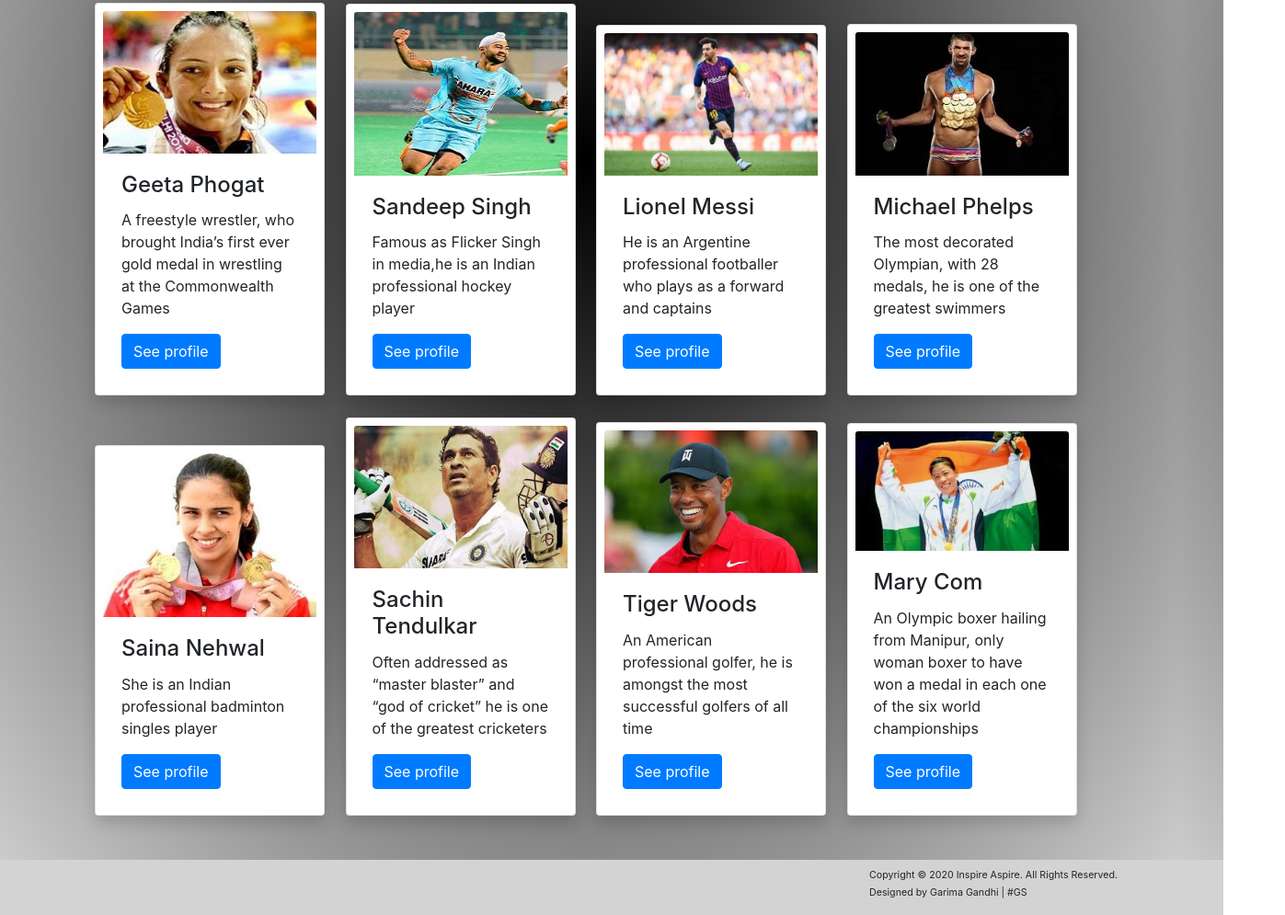
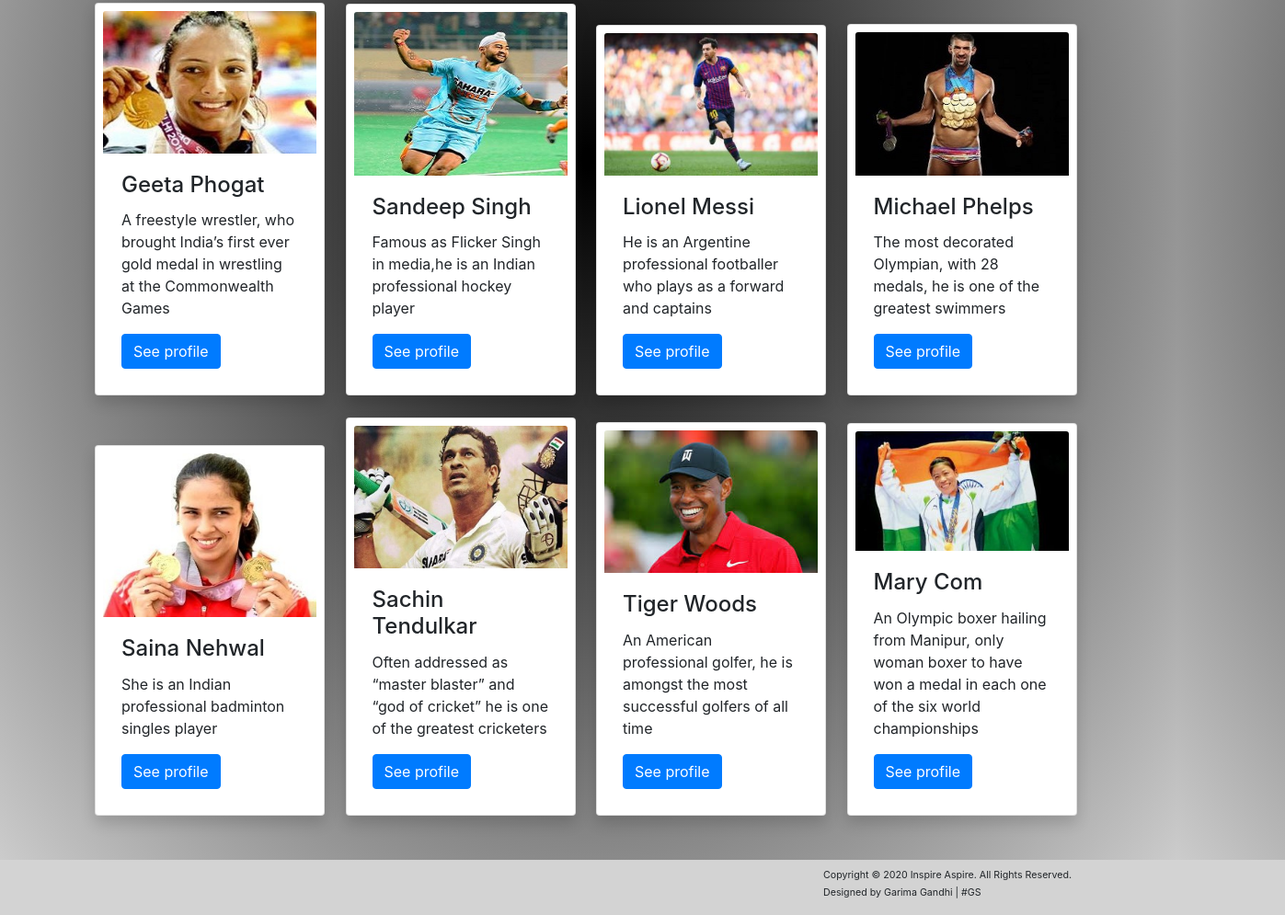
Before and after one commit to Garima-5/Inspire-Aspire, a plain HTML site: page sports.html in a window 1280 px wide. Shown: the part 648-1643 px from the top of the page at 92% size, 1397 px wide, since content can reach past the window. Drawn offline with nearby package versions, Linux system fonts and the light colour scheme.

Commit message:
Update sports.html

```diff
--- a/sports.html
+++ b/sports.html
@@ -539,7 +539,7 @@ Similarly everyone’s battle has to be fought by them. Motivation from such leg
 </div>
 <br><br><br>
 
-<footer style="height:60px;width:1395px;margin-left:-150px;background-color:#D3D3D3;font-size:8pt; font-color:#DCDCDC;line-height:3px;padding:10px;">
+<footer style="height:60px;width:1512px;margin-left:-200px;background-color:#D3D3D3;font-size:8pt; font-color:#DCDCDC;line-height:3px;padding:10px;">
 <Div style=" height:30px;width:350px;float:left;margin-left:1000px;margin-top:5px;padding:0px;">
 <p>Copyright © 2020 Inspire Aspire. All Rights Reserved. </p>
 <p>Designed by Garima Gandhi | #GS</p>
```
